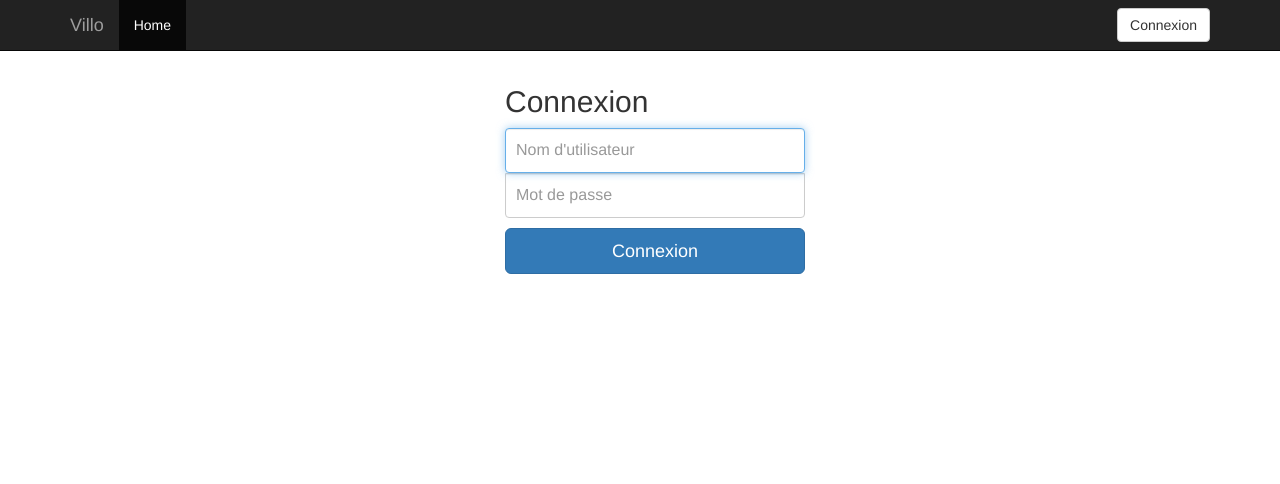
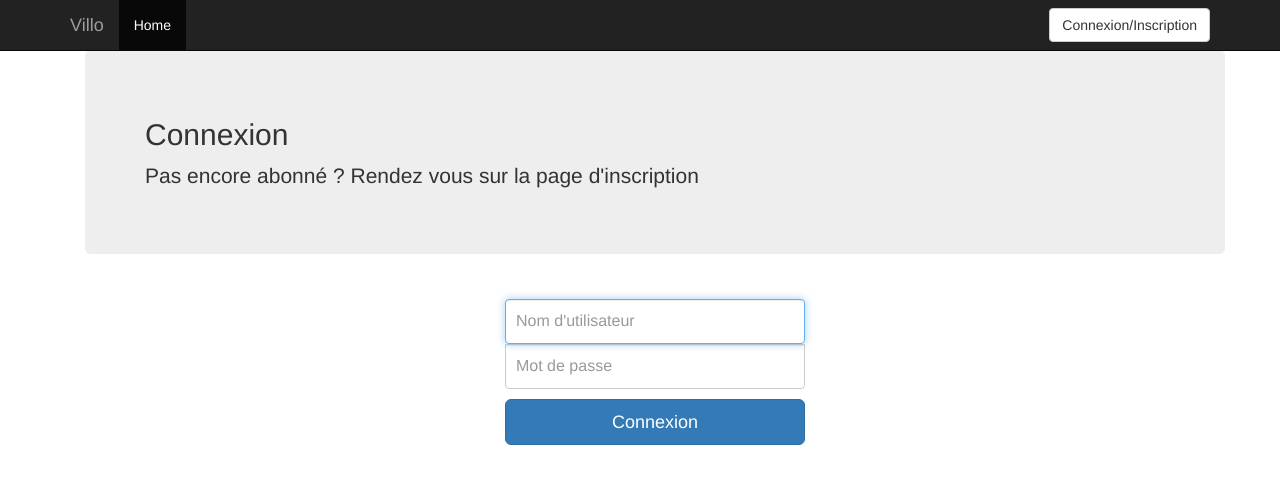
Before and after one commit to PierreGe/db-project, a Flask app: page /login in a window 1280 px wide. Shown: the top 484 px of the page. Run offline with Flask 2, Linux system fonts and the light colour scheme; some libraries are stand-ins or nearby versions.

Commit message:
[add] user checking and alert if wrong pass

```diff
--- a/src/main.py
+++ b/src/main.py
@@ -56,9 +56,16 @@ def session_status():
 @app.route('/login', methods=['GET', 'POST'])
 def login():
     if request.method == 'POST':
-        session['username'] = request.form['inputUsername']
-        return redirect(url_for('index'))
-    return render_template("login.html")
+        # Check user ID and password here (champs : inputPassword)
+        if request.form['inputUsername'] == "admin" and request.form['inputPassword'] =="admin":
+            #success
+            session['username'] = request.form['inputUsername']
+            return redirect(url_for('index'))
+        else:
+            return render_template("login.html",loginFailure=True)
+            #failure
+    else:
+        return render_template("login.html")
 
 @app.route('/logout')
 def logout():
--- a/src/templates/base.html
+++ b/src/templates/base.html
@@ -49,13 +49,8 @@
             </form>
             {% else %}
               <form action="login">
-                  <button type="submit" class="btn btn-default">Connexion</button>
-
+                  <button type="submit" class="btn btn-default">Connexion/Inscription</button>
              </form>
-              <!--
-              <form action="logout">
-                   <button type="submit" class="btn btn-default">Inscription</button>
-            </form> -->
 
             {% endif %}
           </ul>
--- a/src/templates/login.html
+++ b/src/templates/login.html
@@ -7,15 +7,27 @@
 
 <div class="container">
 
+    {% if loginFailure %}
+     <div class="alert alert-danger" role="alert">
+      <span class="glyphicon glyphicon-exclamation-sign" aria-hidden="true"></span>
+      <span class="sr-only">Erreur:</span>
+    Le nom d'utilisateur ou le mot de passe n'est pas correct
+    </div>
+
+    {% endif %}
+
+    <div class="jumbotron">
+        <h2>Connexion</h2>
+       <p> Pas encore abonné ? Rendez vous sur la page d'inscription</p>
+    </div>
+
       <form class="form-signin" action="login" method="POST">
-        <h2 class="form-signin-heading">Connexion</h2>
         <label for="inputUsername" class="sr-only">Email address</label>
         <input type="text" id="inputUsername" name="inputUsername" class="form-control" placeholder="Nom d'utilisateur" required autofocus>
         <label for="inputPassword" class="sr-only">Password</label>
         <input type="password" id="inputPassword" name="inputPassword" class="form-control" placeholder="Mot de passe" required>
         <button class="btn btn-lg btn-primary btn-block" type="submit">Connexion</button>
       </form>
-
 </div>
 
 {% endblock %}
```
